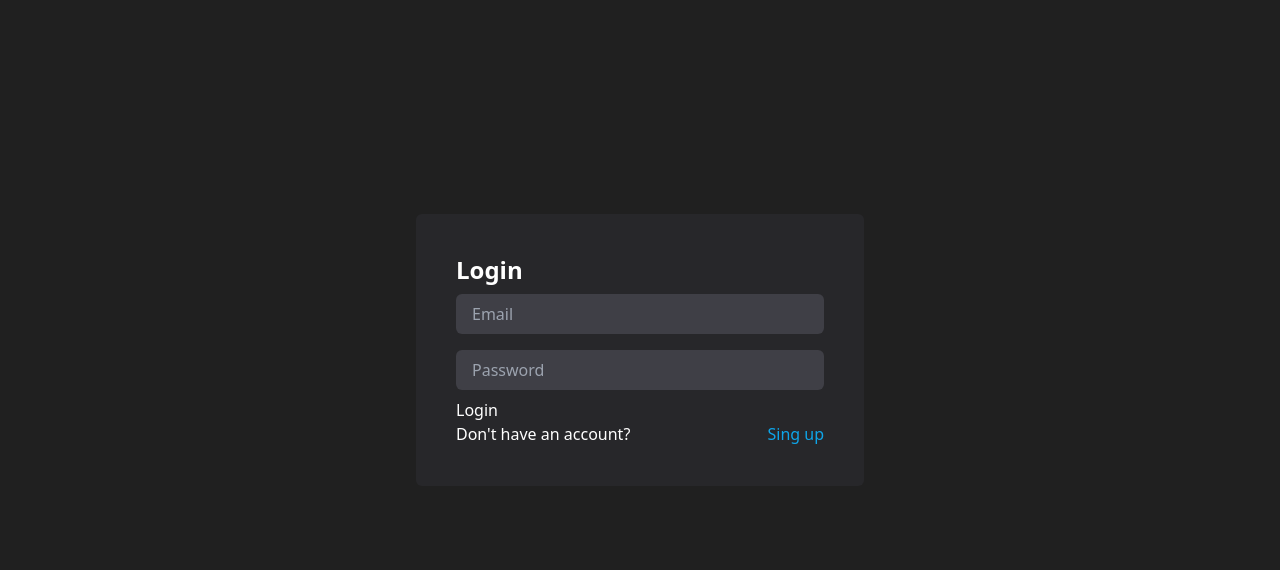
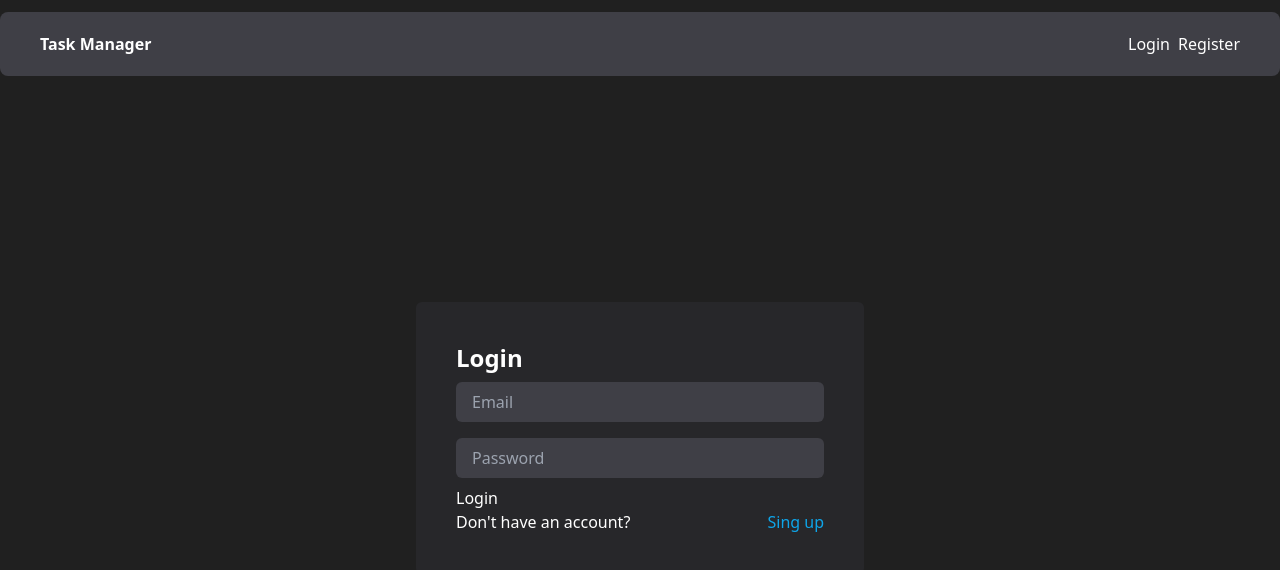
Before and after one commit to MariaRipley/patient-manager, a React (Vite) app in the folder client/: page /login in a window 1280 px wide. Shown: the top 570 px of the page. Built offline with nearby package versions, Linux system fonts and the light colour scheme.

Commit message:
Add new component Navbar.jsx, add this comopent to routes and add some styles to Navbar

```diff
--- a/client/src/App.jsx
+++ b/client/src/App.jsx
@@ -10,12 +10,14 @@ import ProfilePage from "./pages/ProfilePage.jsx";
 
 import ProtectedRoute from "./ProtectedRoute.jsx";
 import { TaskProvider } from "./context/TasksContext.jsx";
+import Navbar from "./components/Navbar.jsx";
 
 function App() {
   return (
     <AuthProvider>
       <TaskProvider>
         <BrowserRouter>
+          <Navbar />
           <Routes>
             {/* Públicas */}
             <Route path="/" element={<HomePage />}></Route>
--- /dev/null
+++ b/client/src/components/Navbar.jsx
@@ -0,0 +1,21 @@
+import { Link } from "react-router-dom";
+
+function Navbar() {
+  return (
+    <nav className="bg-zinc-700 my-3 flex justify-between py-5 px-10 rounded-lg">
+      <Link to="/">
+        <h1 className="texr-2xl font-bold">Task Manager</h1>
+      </Link>
+      <ul className="flex gap-x-2">
+        <li>
+          <Link to={"/login"}>Login</Link>
+        </li>
+        <li>
+          <Link to={"/register"}>Register</Link>
+        </li>
+      </ul>
+    </nav>
+  );
+}
+
+export default Navbar;
```
